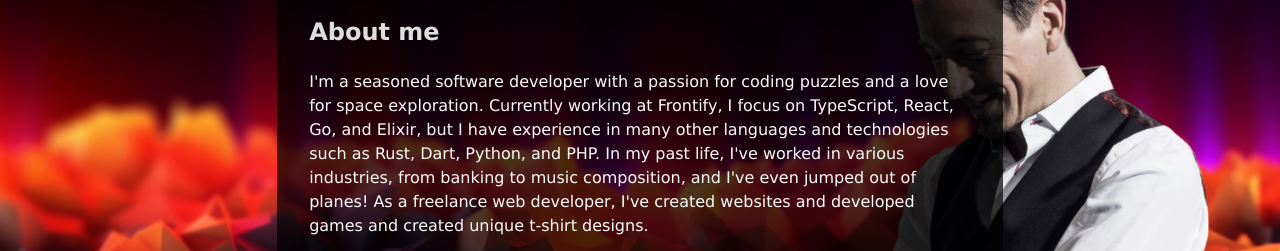
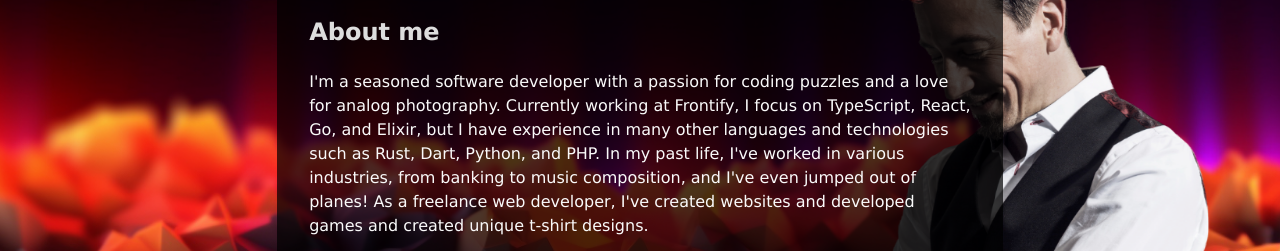
Before and after one commit to syeo66/ochsenbein.red-2023, an Astro site: page / in a window 1280 px wide. Shown: the part 178-429 px from the top of the page. Built offline with nearby package versions, Linux system fonts and the light colour scheme; Astro itself is replaced by a stand-in of ours.

Commit message:
replace space exploration with analog photography

```diff
--- a/src/pages/index.astro
+++ b/src/pages/index.astro
@@ -5,7 +5,7 @@ import Layout from "../layouts/Page.astro";
 <Layout>
   <h2>About me</h2>
   <p>
-    I'm a seasoned software developer with a passion for coding puzzles and a love for space exploration. Currently
+    I'm a seasoned software developer with a passion for coding puzzles and a love for analog photography. Currently
     working at Frontify, I focus on TypeScript, React, Go, and Elixir, but I have experience in many other languages and
     technologies such as Rust, Dart, Python, and PHP. In my past life, I've worked in various industries, from banking
     to music composition, and I've even jumped out of planes! As a freelance web developer, I've created websites and
```
